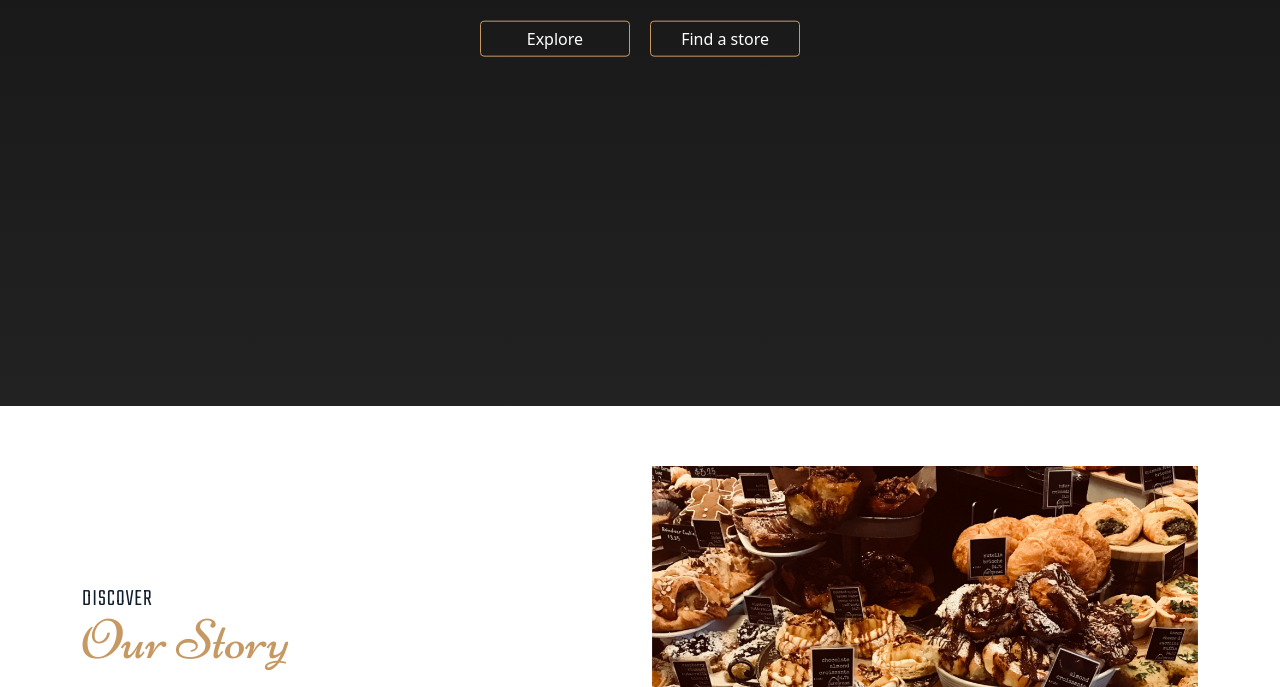
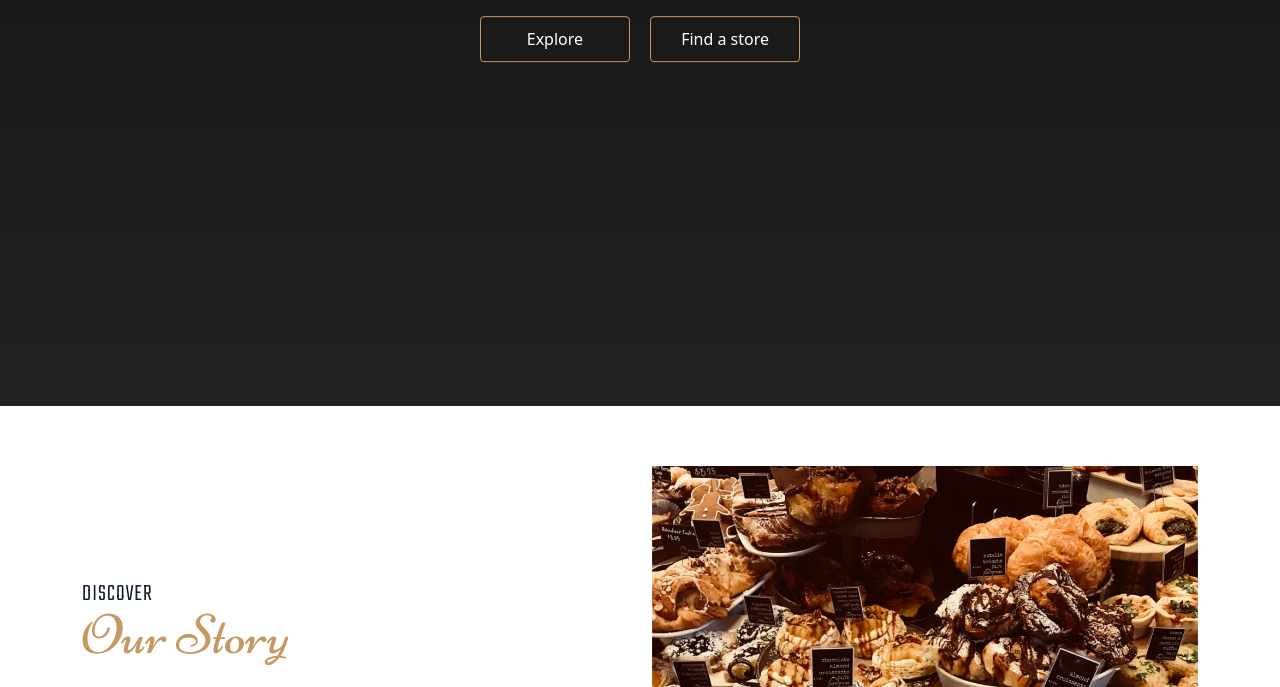
Before and after one commit to RobsonVinicius/brod-padaria, a plain HTML site: page index.html in a window 1280 px wide. Shown: the part 394-1081 px from the top of the page. Drawn offline with nearby package versions, Linux system fonts and the light colour scheme.

Commit message:
Updated Button Height

```diff
--- a/styles.css
+++ b/styles.css
@@ -15,7 +15,7 @@ section {
 
 .btn {
   width: 100px;
-  padding: 5px 0!important;
+  padding: 10px 0!important;
   border: 1px solid #c69963;
   position: relative;
   overflow: hidden;
```
Also changed, not shown: 1 other file.
